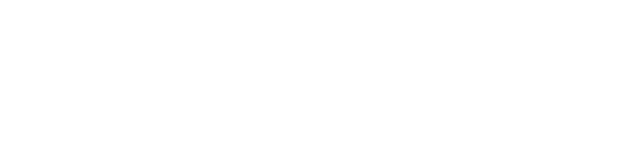
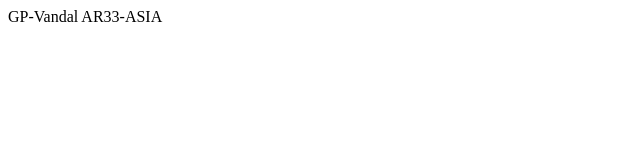
Before and after one commit to tuhinmanna/tuhinmanna.github.io, a plain HTML site: page index.html in a window 1280 px wide. Shown: the whole page, without its empty margins (0-640 px from the left). Drawn offline with Linux system fonts and the light colour scheme.

Commit message:
Update index.html

```diff
--- a/index.html
+++ b/index.html
@@ -1,4 +1,5 @@
 <!DOCTYPE html>
+<body>GP-Vandal AR33-ASIA</body>
 <!--<html lang="en" dir="ltr">
 
 <head>
```
